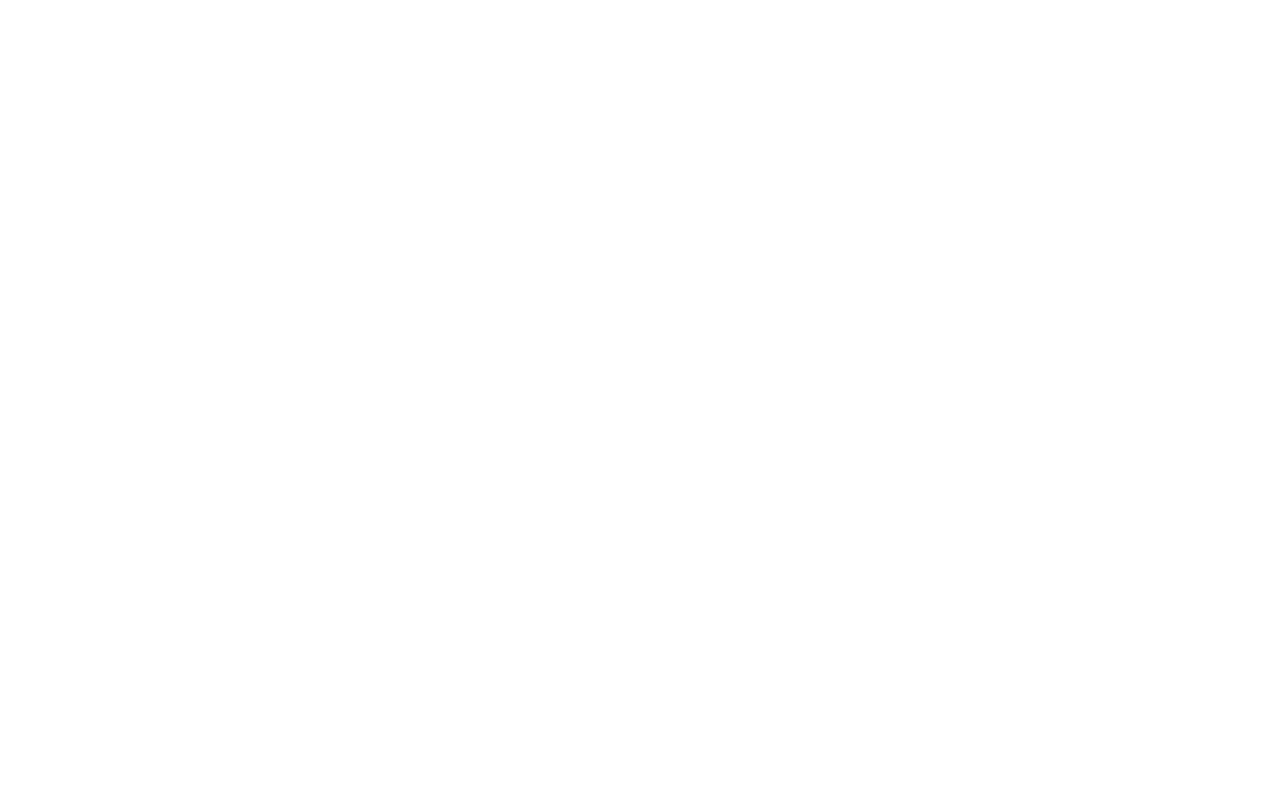
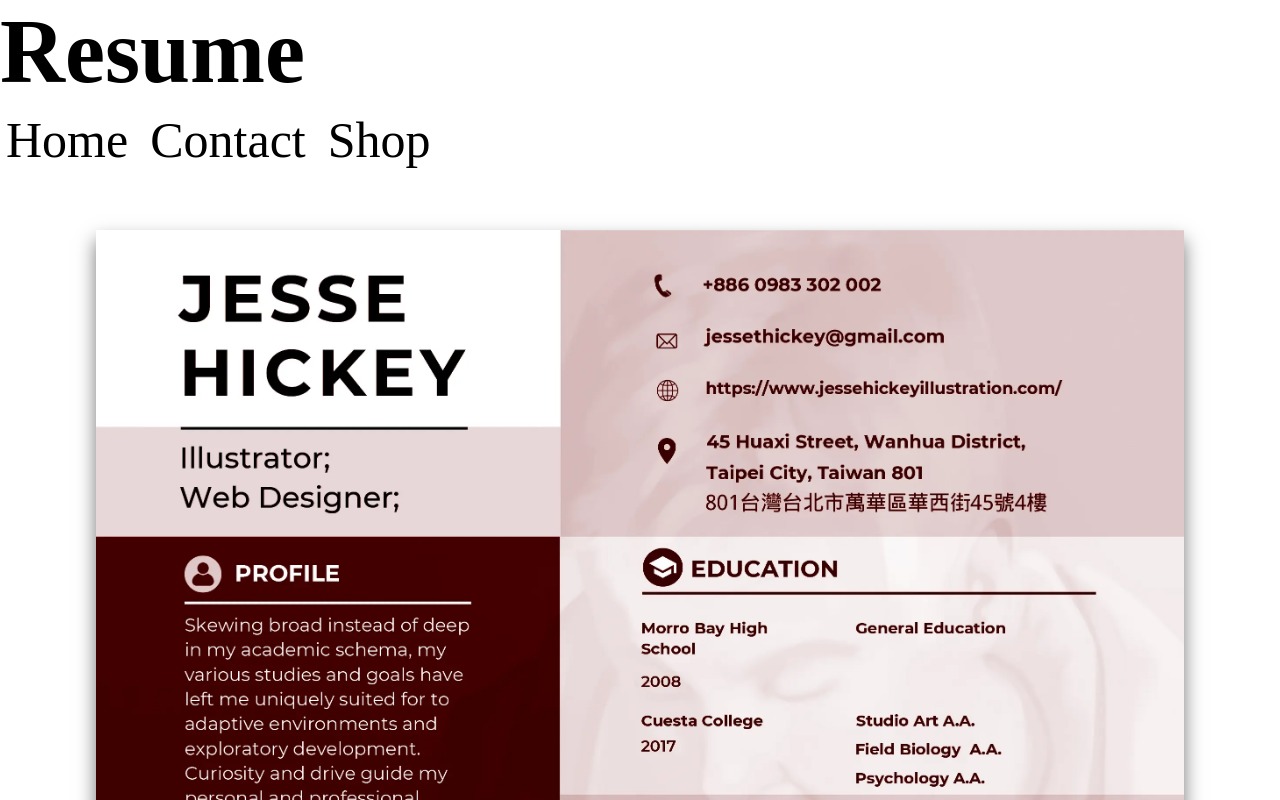
Before and after one commit to acrestudio-jesse/bold-portfolio, a React (Create React App) app: page /resume in a window 1280 px wide. Before the commit this address had no page. Shown: the top 800 px of the page. Built offline with nearby package versions, Linux system fonts and the light colour scheme; a web font is replaced by a local one.

Commit message:
resume added

```diff
--- a/src/App.js
+++ b/src/App.js
@@ -2,6 +2,7 @@ import Home from "./components/pages/Home/Home";
 import Shop from "./components/pages/Shop/Shop";
 import Contact from "./components/pages/Contact/Contact";
 import Illustrator from "./components/pages/Portfolios/Illustrator";
+import Resume from "./components/pages/Resume/Resume";
 import Muralist from "./components/pages/Portfolios/Muralist";
 import WebDesigner from "./components/pages/Portfolios/WebDesigner";
 import { Routes, Route } from "react-router-dom";
@@ -33,6 +34,11 @@ function App() {
           path="/designer"
           element={<WebDesigner imageData={images.webdeveloper} />}
         />
+        <Route
+          exact
+          path="/resume"
+          element={<Resume imageData={images.resume} />}
+        />
       </Routes>
     </div>
   );
--- a/src/components/UI/NavBar.js
+++ b/src/components/UI/NavBar.js
@@ -1,7 +1,6 @@
 import MotionLink from "./MotionLink";
 import { Link } from "react-router-dom";
 import style from "./NavBar.module.css";
-import { useState } from "react";
 
 const NavBar = ({curPage}) => {
 
@@ -31,6 +30,14 @@ const NavBar = ({curPage}) => {
           Shop
         </MotionLink>
       </Link>}
+      {curPage !== "Resume" && <Link to={"/resume"}>
+        <MotionLink
+          className={style.navBtn}
+          animationDelay={0.95}
+        >
+          Resume
+        </MotionLink>
+      </Link>}
     </>
   );
 };
--- a/src/components/pages/Contact/Contact.js
+++ b/src/components/pages/Contact/Contact.js
@@ -4,7 +4,6 @@ import SentModal from "./SentModal";
 import NavBar from "../../UI/NavBar";
 import TitleSection from "../../UI/TitleSection";
 import { motion } from "framer-motion";
-import { createPortal } from "react-dom";
 import { useState, useEffect, useRef } from "react";
 import emailjs from "@emailjs/browser";
 
@@ -21,8 +20,6 @@ const Contact = () => {
     subject: "",
     message: "",
   });
-
-  console.log(Object.values(formContent).includes(""));
 
   const sendEmail = (e) => {
     e.preventDefault();
--- /dev/null
+++ b/src/components/pages/Resume/Resume.js
@@ -0,0 +1,30 @@
+import TitleSection from "../../UI/TitleSection";
+import NavBar from "../../UI/NavBar";
+import style from "./Resume.module.css";
+import { motion, AnimatePresence } from "framer-motion";
+
+const Resume = ({ imageData }) => {
+  return (
+    <AnimatePresence>
+      <section>
+        <TitleSection>Resume</TitleSection>
+        <NavBar curPage={"Resume"} />
+      </section>
+      <motion.div
+        initial={{ opacity: 0, y: -100 }}
+        animate={{ opacity: 1, y: 0 }}
+        exit={{ opacity: 0, y: -100 }}
+        transition={{ delay: 0.4 }}
+        className={style.resContainer}
+      >
+        <img
+          className={style.resume}
+          src={imageData[0].image}
+          alt={imageData[0].alt}
+        />
+      </motion.div>
+    </AnimatePresence>
+  );
+};
+
+export default Resume;
--- /dev/null
+++ b/src/components/pages/Resume/Resume.module.css
@@ -0,0 +1,10 @@
+.resContainer{
+    display: flex;
+    margin: 3rem 0;
+}
+
+.resume {
+    box-shadow: 0 1rem 1.8rem #777;
+  margin: 0 auto;
+  width: 85vw;
+}
--- a/src/images.json
+++ b/src/images.json
@@ -135,5 +135,13 @@
       "description": "Tester for JS DOM basics.",
       "tech": ["JavaScript", "CSS", "HTML", "NPM"]
     }
+  ],
+  "resume": [
+    {
+      "name": "Jesse Resume",
+      "id": "res1",
+      "image": "/resume/jthresume.webp",
+      "alt": "Web Development Resume"
+    }
   ]
 }
```
Also changed, not shown: public/resume/jthresume.webp (added).
